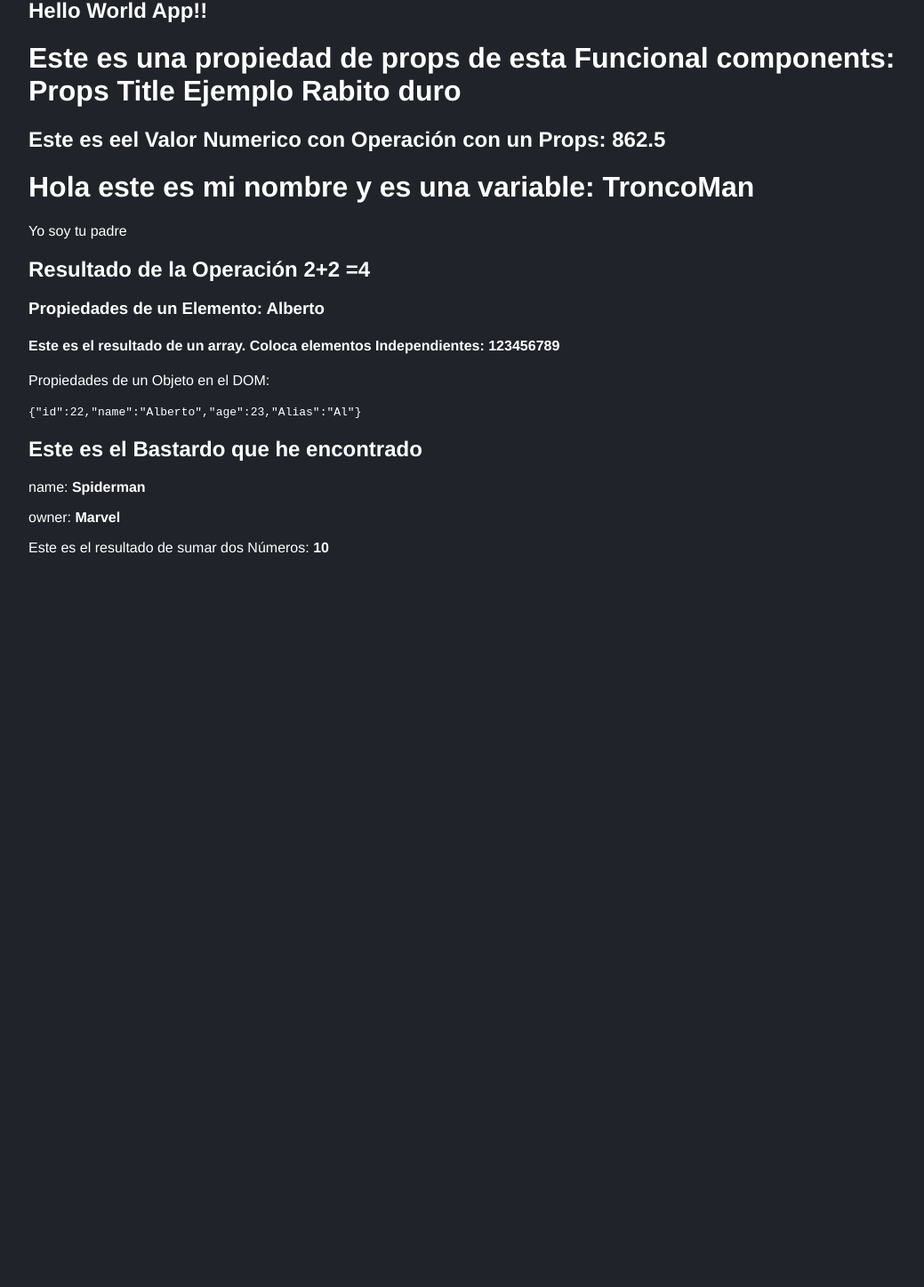
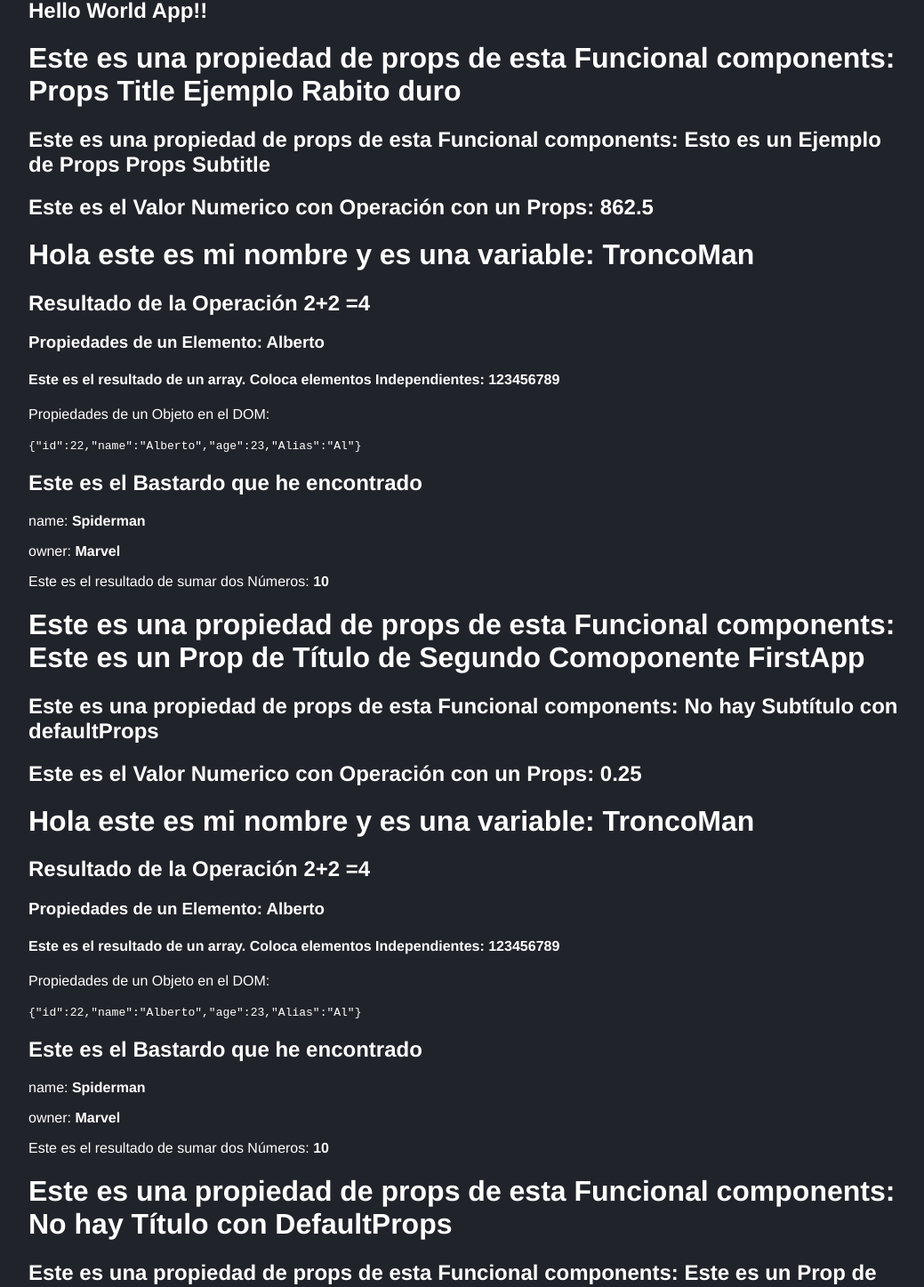
Before and after one commit to jmcepeda/20241002_React_DevTalles_Hooks, a React (Vite) app in the folder 03-counter-app-vite/: page / in a window 1280 px wide. Shown: the part 230-1677 px from the top of the page at 89% size, without its empty margins (116-1155 px from the left). Before the commit the page ends 1019 px from the top, so only its background shows below. Built offline with nearby package versions, Linux system fonts and the light colour scheme.

Commit message:
20241008_0748_ Seguimos Avanzando

```diff
--- a/03-counter-app-vite/src/FirstApp.jsx
+++ b/03-counter-app-vite/src/FirstApp.jsx
@@ -29,7 +29,12 @@ const getSuma = (a,b) => {
 // PropTypes Tipos de las Properties
 // Esto viene instalado por defecto en VITE
 
-const FirstApp = ({title='Hola Soy Rabotron', subTitle, valor }) => {
+//Es mejor definir los valores popr defecto con los DefaultProperties
+
+
+const FirstApp = (
+  {title, subTitle, valor
+  }) => {
   console.log(title);
 
   // Hacerlo así, es un problema, porque complica mi componente,
@@ -45,9 +50,9 @@ const FirstApp = ({title='Hola Soy Rabotron', subTitle, valor }) => {
   return (
     <>
         <h1>Este es una propiedad de props de esta Funcional components: {title}</h1>
-        <h2>Este es eel Valor Numerico con Operación con un Props: {valor*2.5}</h2>
+        <h2>Este es una propiedad de props de esta Funcional components: {subTitle}</h2>
+        <h2>Este es el Valor Numerico con Operación con un Props: {valor*2.5}</h2>
         <h1>Hola este es mi nombre y es una variable: {nombre}</h1>
-        <p>Yo soy tu padre</p>
         <h2>Resultado de la Operación 2+2 ={2+2}</h2>
         <h3>Propiedades de un Elemento: {newObject.name}</h3>
         <h4>Este es el resultado de un array. Coloca elementos Independientes: {newArray}</h4>
@@ -60,16 +65,23 @@ const FirstApp = ({title='Hola Soy Rabotron', subTitle, valor }) => {
         <p>name: <b>{getBastardoById(2).name}</b></p>
         <p>owner: <b>{getBastardoById(2).owner}</b></p>
         <p>Este es el resultado de sumar dos Números: <b>{getSuma(4,6)}</b></p>
-
     </>
   )
 }
 
 export default FirstApp
 
+
+// Tanto los PropTypes como los defaultProps se colocan siempre al final del documento. Esto es lo que dice el Estandar ES6
 FirstApp.propTypes = {
   title: PropTypes.string.isRequired,
   subTitle: PropTypes.string.isRequired,
   valor: PropTypes.number.isRequired,
+}
 
-}
+FirstApp.defaultProps = {
+  title: 'No hay Título con DefaultProps',
+  subTitle: 'No hay Subtítulo con defaultProps',
+  valor: 0.1,
+
+};
--- a/03-counter-app-vite/src/main.jsx
+++ b/03-counter-app-vite/src/main.jsx
@@ -19,6 +19,10 @@ ReactDOM.createRoot(document.getElementById('root')).render(
         <App />  {/* Aquí se renderiza el componente */}
         <App_two/>
         <FirstApp title='Props Title Ejemplo Rabito duro' ardecor="El Orto de tu Madre" subTitle="Esto es un Ejemplo de Props Props Subtitle" valor={345}/>
+        <FirstApp title='Este es un Prop de Título de Segundo Comoponente FirstApp' />
+        <FirstApp subTitle='Este es un Prop de SubTítulo de Segundo Comoponente FirstApp' />
+        <FirstApp valor={10000} />
+        <FirstApp valor="Fernando Herrera" />
         {/* Esta es la manera de pasar un número como un props USando llaves {} */}
     </React.StrictMode>
 
```
